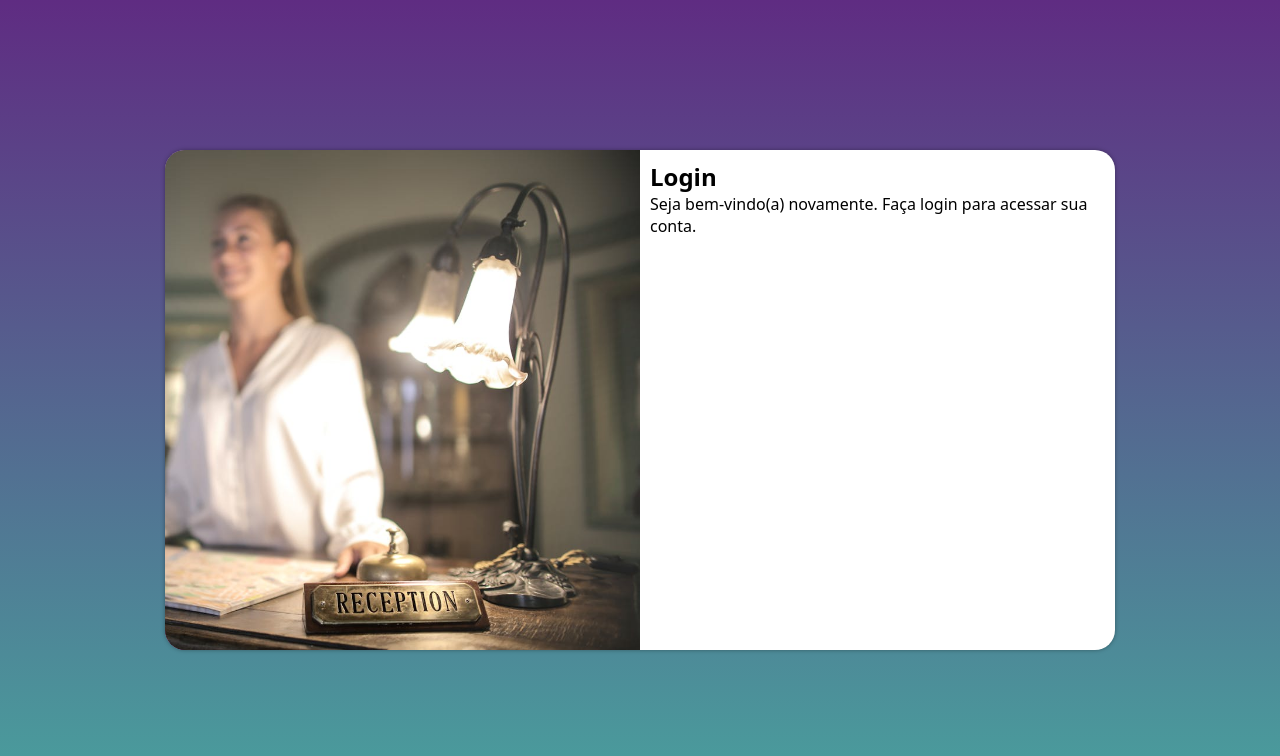
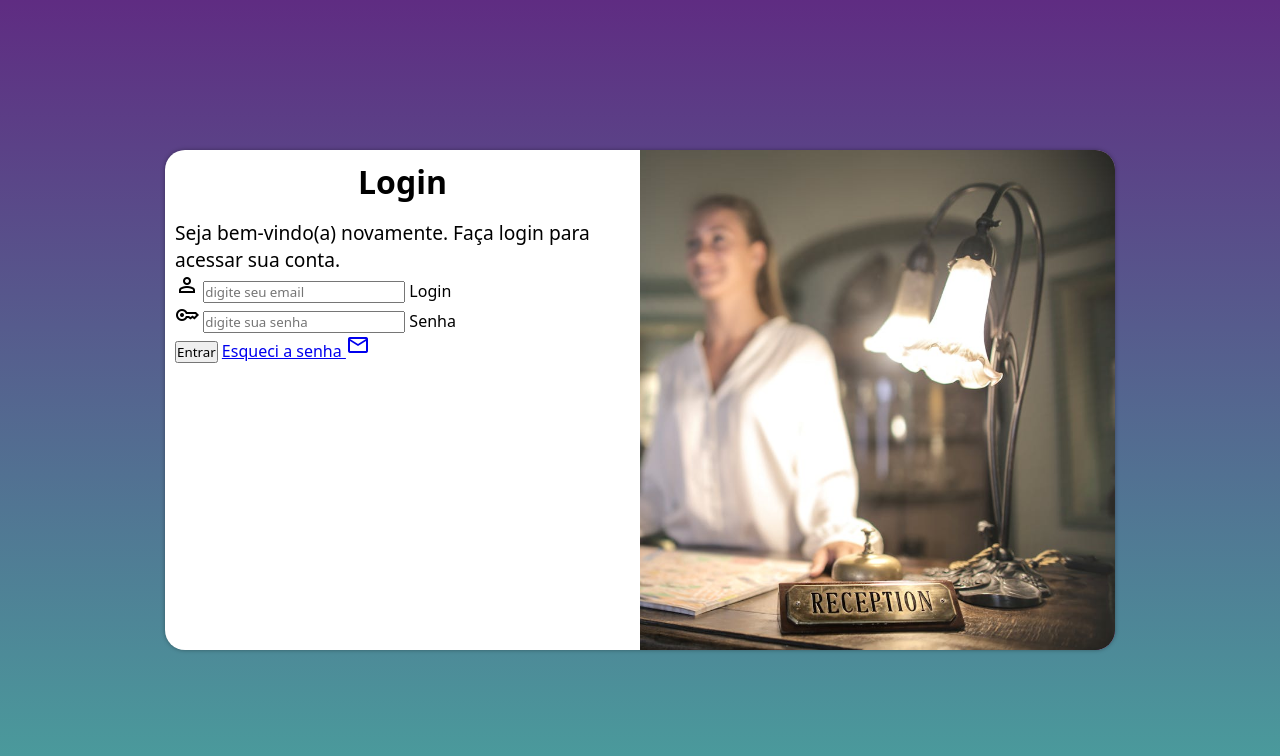
Before and after one commit to anacgalvan/projeto-login, a plain HTML site: page index.html in a window 1280 px wide. Drawn offline with nearby package versions, Linux system fonts and the light colour scheme.

Commit message:
add-loginform

```diff
--- a/estilos/media-query.css
+++ b/estilos/media-query.css
@@ -32,14 +32,22 @@
     }
 
     section#login > div#imagem {
+        float: right;
+        width: 50%;
+        height: 100%;
+    }
+
+    section#login > div#formulario {
         float: left;
         width: 50%;
         height: 100%;
     }
 
-    section#login > div#formulario {
-        float: right;
-        width: 50%;
-        height: 100%;
+    div#formulario > h1 {
+        font-size: 2em;
+    }
+
+    div#formulario > p {
+        font-size: 1.2em;
     }
 }
--- a/estilos/style.css
+++ b/estilos/style.css
@@ -35,7 +35,7 @@ section#login {
     left: 50%;
     transform: translate(-50%, -50%);
     background-color: white;
-    width: 250px;
+    width: 300px;
     height: 500px;
     border-radius: 20px;
     overflow: hidden;
@@ -57,3 +57,12 @@ section#login > div#formulario {
     padding: 10px;
 
 }
+
+div#formulario > h1 {
+    text-align: center;
+    margin-bottom: 16px;
+}
+
+div#formulario > p {
+    font-size: 0.8em;
+}
--- a/index.html
+++ b/index.html
@@ -4,6 +4,7 @@
     <meta charset="UTF-8">
     <meta name="viewport" content="width=device-width, initial-scale=1.0">
     <title>Login</title>
+    <link href="https://fonts.googleapis.com/css2?family=Material+Symbols+Outlined" rel="stylesheet" />
     <link rel="stylesheet" href="estilos/style.css">
     <link rel="stylesheet" href="estilos/media-query.css">
 </head>
@@ -16,7 +17,30 @@
                 <h1>Login</h1>
                 <p>Seja bem-vindo(a) novamente. Faça login para acessar sua conta.</p>
                 <form action="login.php" method="post">
+                    <div class="campo">
+                        <span class="material-symbols-outlined">
+                            person
+                        </span>
+                        <input type="email" name="login" id="ilogin" placeholder="digite seu email" autocomplete="email" required maxlength="30">
 
+                        <label for="ilogin">Login</label>
+                    </div>
+
+                    <div class="campo">
+                        <span class="material-symbols-outlined">
+                            key
+                        </span>
+                        <input type="password" name="senha" id="isenha" placeholder="digite sua senha" autocomplete="password" required minlength="8" maxlength="20">
+
+                        <label for="isenha">Senha</label>
+                    </div>
+                    <input type="submit" value="Entrar">
+                    <a href="esqueci.html">
+                        Esqueci a senha
+                        <span class="material-symbols-outlined">
+                            mail
+                        </span>
+                    </a>
                 </form>
             </div>
         </section>
```
